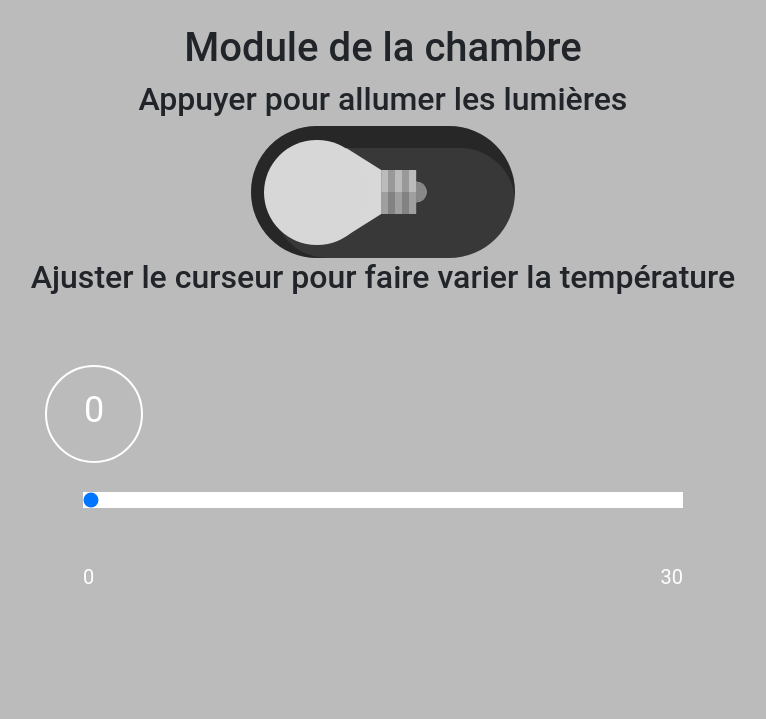
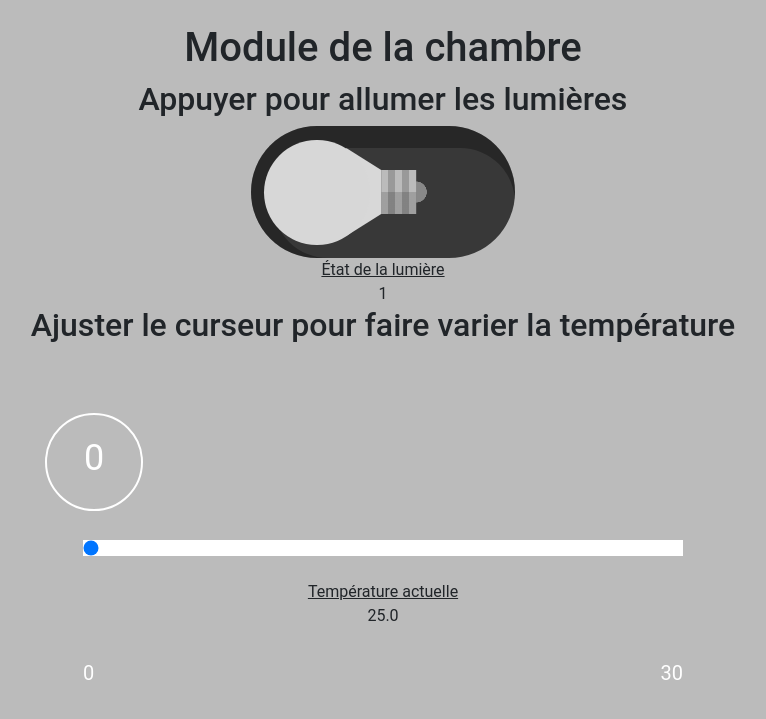
Before and after one commit to Piziwizi/Projet_Final_Domotique, a Flask app: page / in a window 1280 px wide. Shown: the part 52-771 px from the top of the page, without its empty margins (257-1023 px from the left). Run offline with Flask 2, Linux system fonts and the light colour scheme; some libraries are stand-ins or nearby versions.

Commit message:
Added sensor.json reading to show actual value

```diff
--- a/Interface/control.json
+++ b/Interface/control.json
@@ -1 +1 @@
-"{\"control\": [{\"id\": \"0\", \"type\": \"temperature\", \"value\": \"0\"}, {\"id\": \"1\", \"type\": \"light\", \"value\": \"off\"}]}"
+"{\"control\": [{\"id\": \"0\", \"type\": \"temperature\", \"value\": \"29\"}, {\"id\": \"1\", \"type\": \"light\", \"value\": \"off\"}]}"
--- a/Interface/static/sensor.json
+++ b/Interface/static/sensor.json
@@ -1 +1 @@
-"{\"sensor\": [{\"id\": \"0\", \"type\": \"temperature\", \"value\": \"19\"}, {\"id\": \"1\", \"type\": \"light\", \"value\": \"off\"}]}"
+[{"id": "0","type": "temperature","value": "25.0"},{"id": "1","type": "light","value": "1"}]
--- a/Interface/templates/moduleChambre.html
+++ b/Interface/templates/moduleChambre.html
@@ -51,6 +51,7 @@
         <div class="h2" id="lumiere">Appuyer pour allumer les lumières</div>
         <input id="lightToggle" class="l" onclick="onClickHandler()" type="checkbox" name="lightToggle">
         <div id="lightStatus"></div>
+        <div><u>État de la lumière</u><div id="light"></div></div>
       </form>
 
       <!-- Temperature range slider -->
@@ -61,6 +62,7 @@
             <span id="rs-bullet" class="rs-label">0</span>
             <input id="rs-range-line" class="rs-range" type="range" value="0" min="0" max="30" name="rs-range-line">
           </div>
+          <div><u>Température actuelle</u><div id="sensor"></div></div>
           <div class="box-minmax">
             <span>0</span><span>30</span>
           </div>
@@ -119,21 +121,14 @@
       }
       </script>
 
-    <script>
-    fetch("../static/sensor.json")
-    .then(function (response) {
-    return response.json();
-    })
-    .then(function (data) {
-      appendData(data);
-    })
-    .catch(function (err) {
-      console.log(err);
-    });
-      // .then(response => response.json())
-      // .then(json => console.log(json));
-      // print(response.json())
-    </script>
+      <script>
+      fetch("../static/sensor.json")
+        .then(response => response.json())
+        .then(data => {
+          document.querySelector("#sensor").innerText = data[0].value
+          document.querySelector("#light").innerText = data[1].value
+        })
+      </script>
 
     </footer>
 
```
